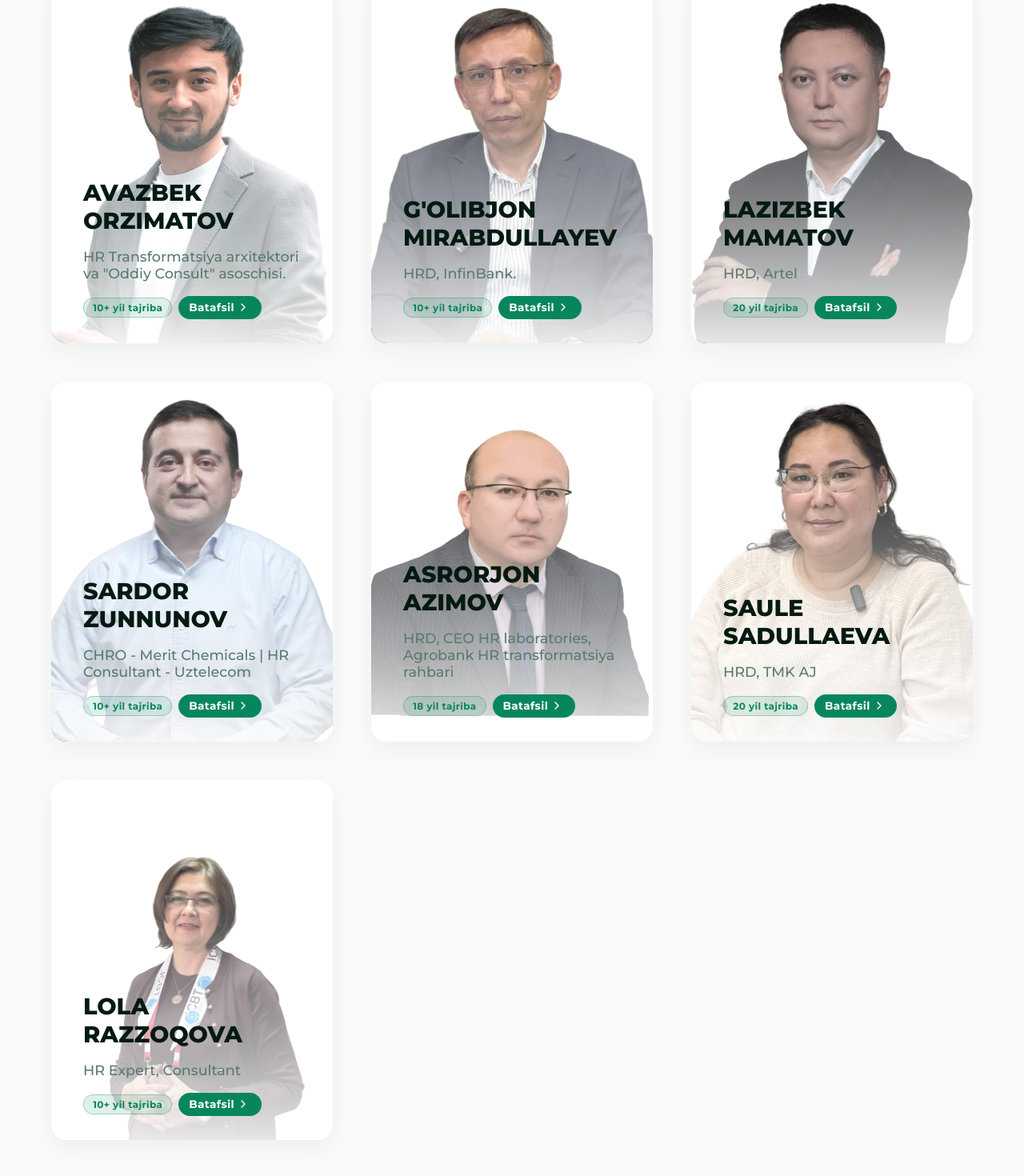
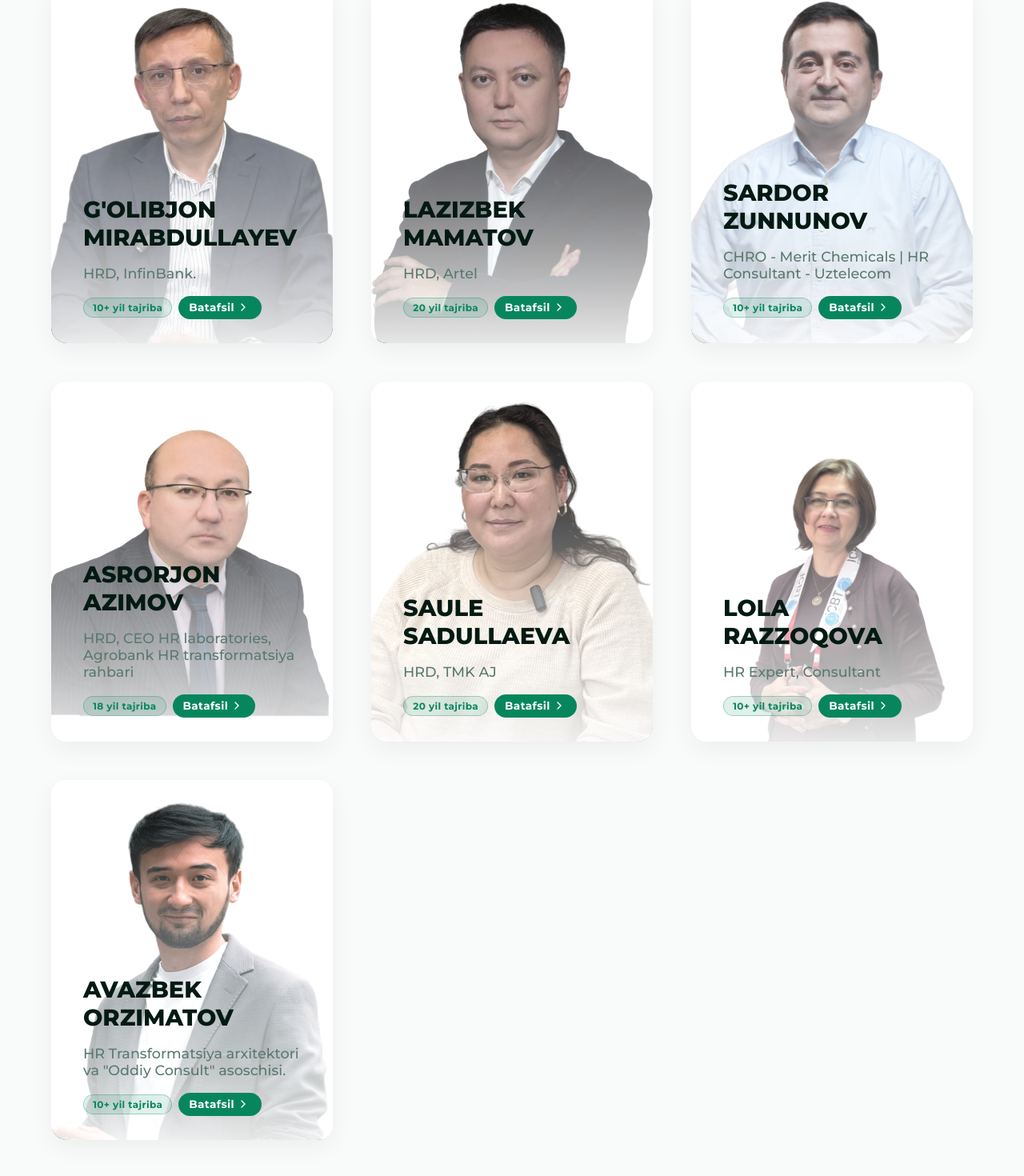
Before and after one commit to bnutfilloyev/hrla-website, a Next.js app: page / in a window 1280 px wide. Shown: the part 3891-5361 px from the top of the page at 80% size. Built offline with nearby package versions, Linux system fonts and the light colour scheme.

Commit message:
content: move Avazbek Orzimatov to last position in speakers list
Co-Authored-By: Claude Sonnet 4.6 <noreply@anthropic.com>

```diff
--- a/src/components/Speakers.jsx
+++ b/src/components/Speakers.jsx
@@ -5,15 +5,6 @@ import { X, ExternalLink, ChevronRight } from 'lucide-react';
 import styles from './Speakers.module.css';
 
 const speakers = [
-  {
-    name: "Avazbek Orzimatov",
-    role: 'HR Transformatsiya arxitektori va "Oddiy Consult" asoschisi.',
-    exp: '10+ yil',
-    img: "/speakers/Avazbek-Orzimatov.png",
-    topic: 'HR tizimlarni noldan qurish strategiyasi',
-    bio: "10+ yillik HR sohasidagi tajriba. O'zbekistondagi yetakchi kompaniyalarga HR transformatsiya loyihalarini amalga oshirishda yordam bergan.",
-    social: { linkedin: 'https://www.linkedin.com/in/avazbek-orzimatov-9911ba1b8' }
-  },
   {
     name: "G'olibjon Mirabdullayev",
     role: 'HRD, InfinBank.',
@@ -67,6 +58,15 @@ const speakers = [
     topic: 'HR managment va xodimlarni boshqarish',
     bio: "HR sohasida keng tajribaga ega mutaxassis va konsultant.",
     social: {}
+  },
+  {
+    name: "Avazbek Orzimatov",
+    role: 'HR Transformatsiya arxitektori va "Oddiy Consult" asoschisi.',
+    exp: '10+ yil',
+    img: "/speakers/Avazbek-Orzimatov.png",
+    topic: 'HR tizimlarni noldan qurish strategiyasi',
+    bio: "10+ yillik HR sohasidagi tajriba. O'zbekistondagi yetakchi kompaniyalarga HR transformatsiya loyihalarini amalga oshirishda yordam bergan.",
+    social: { linkedin: 'https://www.linkedin.com/in/avazbek-orzimatov-9911ba1b8' }
   }
 ];
 
```
